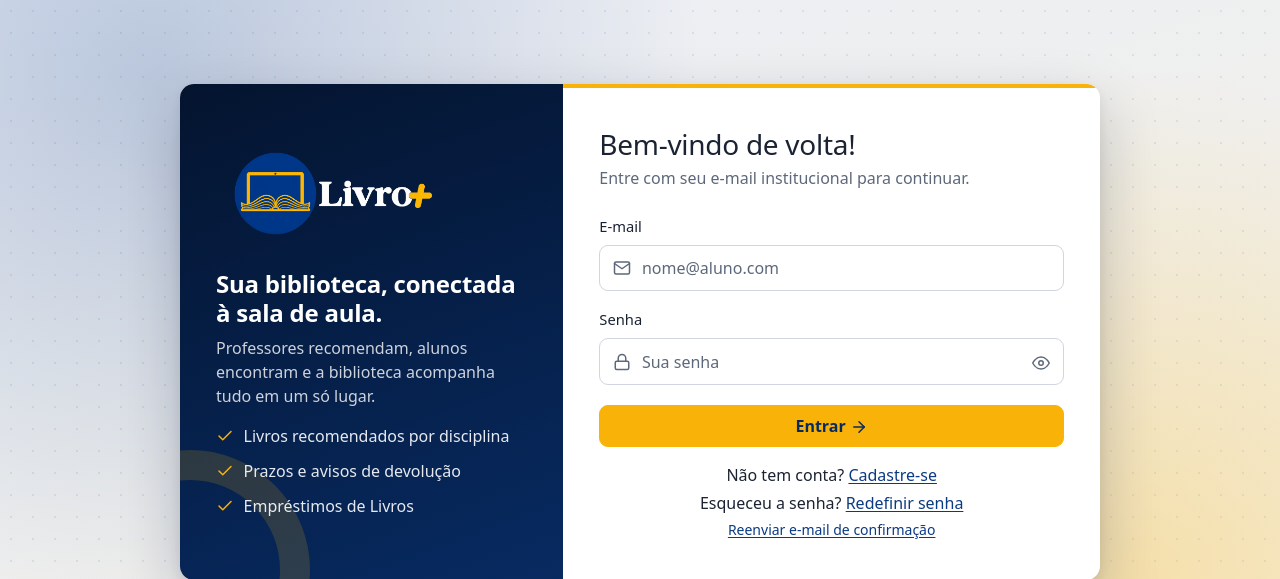
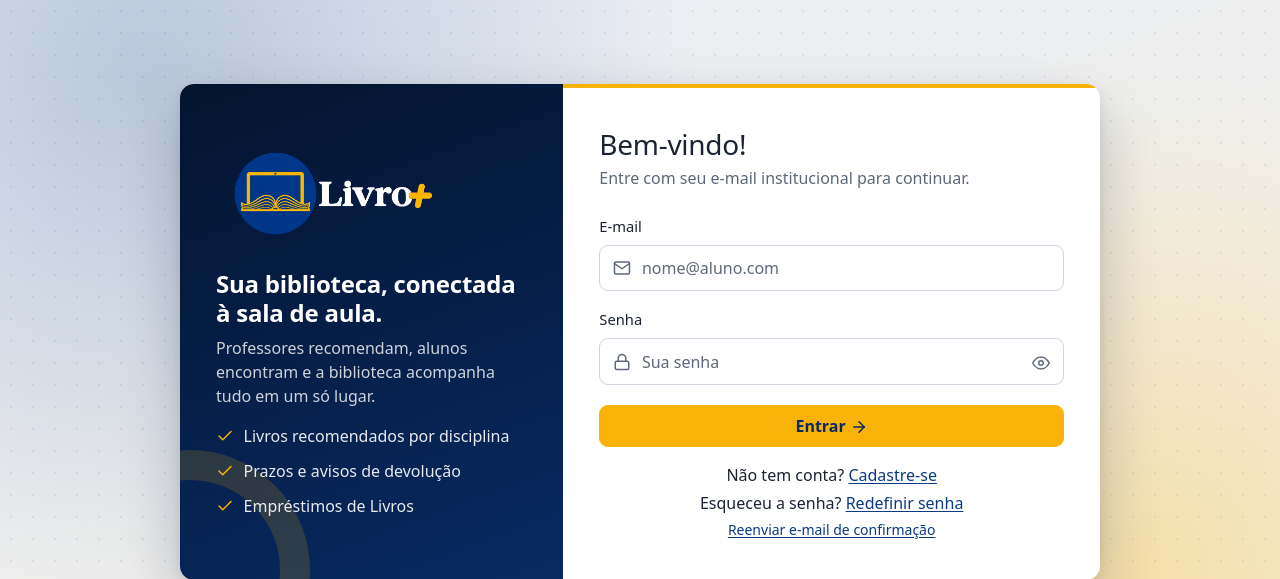
Before and after one commit to FellT430/Sistema-Web-De-Biblioteca-, a Flask app: page /login in a window 1280 px wide. Shown: the part 66-645 px from the top of the page. Run offline with Flask 3, Linux system fonts and the light colour scheme; parts of the project's set-up code (start-up, migrations or seed data) failed here and were passed over; some libraries are stand-ins or nearby versions.

Commit message:
Ajusta mensagem de boas-vindas no login

```diff
--- a/front/templates/login.html
+++ b/front/templates/login.html
@@ -13,7 +13,7 @@
         <div class="col-lg-7">
             <div class="auth-form">
 
-                <h3 class="mb-1">Bem-vindo de volta!</h3>
+                <h3 class="mb-1">Bem-vindo!</h3>
                 <p class="text-muted mb-4">Entre com seu e-mail institucional para continuar.</p>
 
                 <form method="POST" novalidate>
```
